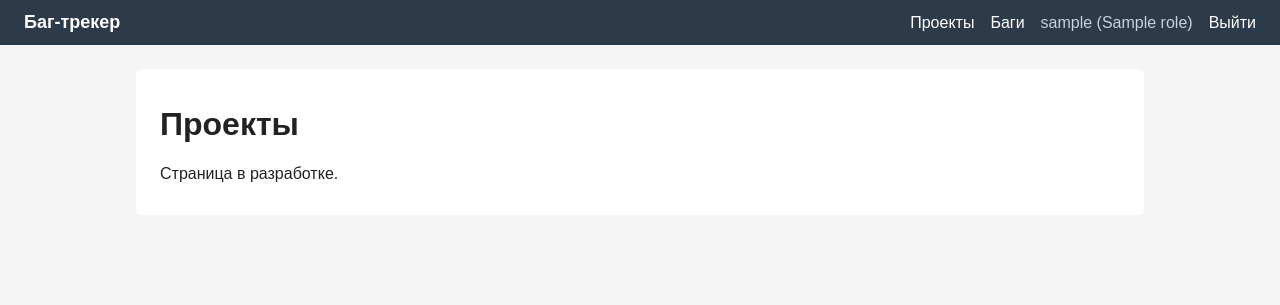
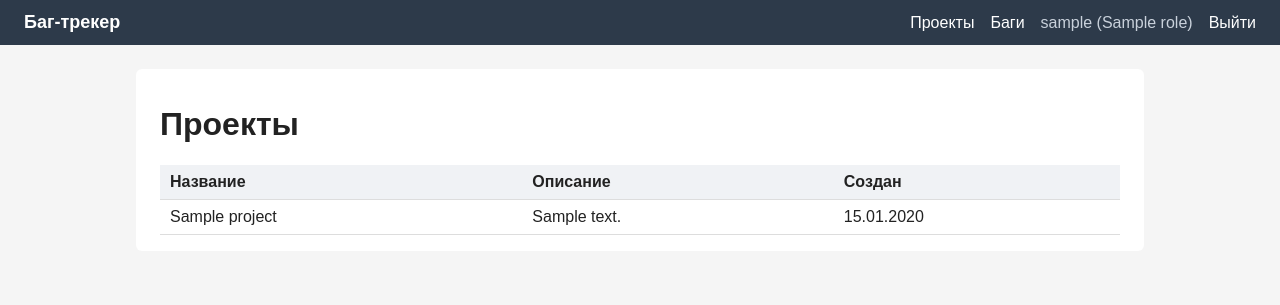
Before and after one commit to Erovhost/bugtracker, a Flask app: page / in a window 1280 px wide. Shown: the top 305 px of the page. Run offline with Flask 3, Linux system fonts and the light colour scheme; a user stored in the database is signed in; tables that the repository leaves empty hold one stand-in row (values such as "Sample post"); some libraries are stand-ins or nearby versions.

Commit message:
Главная страница: список проектов с учётом роли
Админ видит все проекты, остальные — только те, где они участники.
Стили таблиц с горизонтальной прокруткой на узком экране.

```diff
--- a/app/projects/routes.py
+++ b/app/projects/routes.py
@@ -1,10 +1,18 @@
+import sqlalchemy as sa
 from flask import render_template
-from flask_login import login_required
+from flask_login import current_user, login_required
 
+from app import db
+from app.models import Project
 from app.projects import bp
 
 
 @bp.route("/")
 @login_required
 def index():
-    return render_template("projects/index.html")
+    # Админ видит все проекты, остальные — только те, где они участники
+    query = sa.select(Project).order_by(Project.name)
+    if not current_user.has_role("admin"):
+        query = query.where(Project.members.contains(current_user))
+    projects = db.session.scalars(query).all()
+    return render_template("projects/index.html", projects=projects)
--- a/app/static/style.css
+++ b/app/static/style.css
@@ -152,3 +152,24 @@ form {
 .button:hover {
     background: #154a8c;
 }
+
+/* Таблицы. Обёртка даёт горизонтальную прокрутку на узком экране */
+.table-wrap {
+    overflow-x: auto;
+}
+
+.table {
+    width: 100%;
+    border-collapse: collapse;
+}
+
+.table th,
+.table td {
+    padding: 8px 10px;
+    text-align: left;
+    border-bottom: 1px solid #ddd;
+}
+
+.table th {
+    background: #f0f2f5;
+}
--- a/app/templates/projects/index.html
+++ b/app/templates/projects/index.html
@@ -4,5 +4,29 @@
 
 {% block content %}
 <h1>Проекты</h1>
-<p>Страница в разработке.</p>
+
+{% if projects %}
+<div class="table-wrap">
+    <table class="table">
+        <thead>
+            <tr>
+                <th>Название</th>
+                <th>Описание</th>
+                <th>Создан</th>
+            </tr>
+        </thead>
+        <tbody>
+            {% for project in projects %}
+            <tr>
+                <td>{{ project.name }}</td>
+                <td>{{ project.description or "—" }}</td>
+                <td>{{ project.created_at.strftime("%d.%m.%Y") }}</td>
+            </tr>
+            {% endfor %}
+        </tbody>
+    </table>
+</div>
+{% else %}
+<p>Проектов пока нет.</p>
+{% endif %}
 {% endblock %}
```
